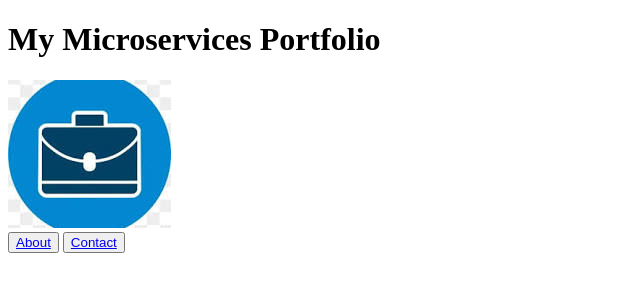
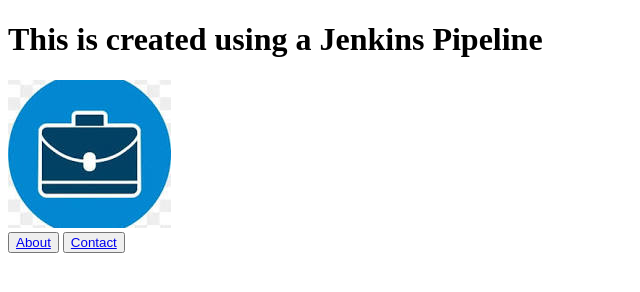
Before and after one commit to SINGHAYUSH24/Sample, a plain HTML site: page index.html in a window 1280 px wide. Shown: the whole page, without its empty margins (0-640 px from the left). Drawn offline with Linux system fonts and the light colour scheme.

Commit message:
Added Webhook

```diff
--- a/index.html
+++ b/index.html
@@ -8,7 +8,7 @@
 </head>
 <body>
     <div
-    ><h1>My Microservices Portfolio</h1>
+    ><h1>This is created using a Jenkins Pipeline</h1>
     <img src="./portfolio.jpg" alt="Portfolio Icon">
     </div>
     <div>
```
